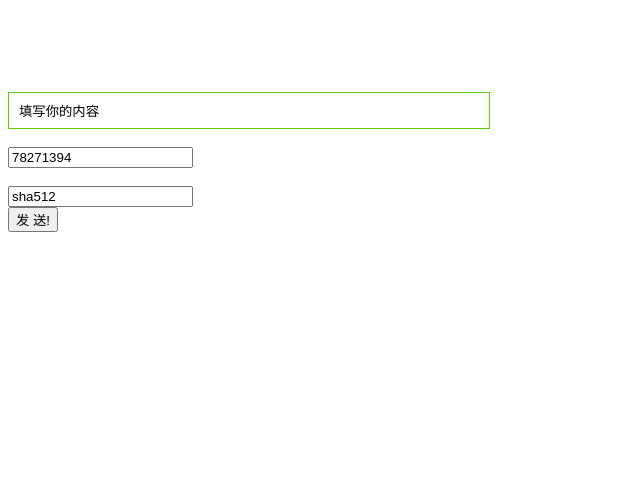
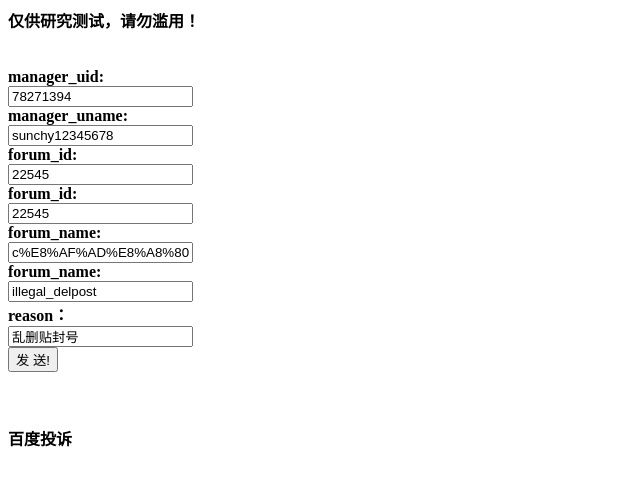
Before and after one commit to xym5366/xym5366, a plain HTML site: page index.html in a window 1280 px wide. Shown: the whole page, without its empty margins (0-640 px from the left). Drawn offline with Linux system fonts and the light colour scheme.

Commit message:
Update index.html

```diff
--- a/index.html
+++ b/index.html
@@ -18,7 +18,7 @@
  	}
  </style>
 </head>
-<body style="color: white">
+<body style="color: black">
 
 <b>仅供研究测试，请勿滥用！</b>
 <br />
@@ -26,12 +26,28 @@
 <br />
 <!--新消息提交和按钮-->
 <form id="myForm">
-	<b>发送内容：</b><br />
-  <input id="body" value="填写你的内容"><br />
-  <b>manager_uid:</b><br />
-  <input id="manager_uid" value="78271394"><br />
-  <b>manager_uname:</b><br />
-  <input id="hash" value="sha512"><br />
+
+<b>manager_uid:</b><br />
+<input id="manager_uid" value="78271394"><br />
+
+<b>manager_uname:</b><br />
+<input id="manager_uname" value="sunchy12345678"><br />
+
+<b>forum_id:</b><br />
+<input id="forum_id" value="22545"><br />
+
+<b>forum_id:</b><br />
+<input id="forum_id" value="22545"><br />
+
+<b>forum_name:</b><br />
+<input id="forum_name" value="c%E8%AF%AD%E8%A8%80"><br />
+
+<b>forum_name:</b><br />
+<input id="complaint_type" value="illegal_delpost"><br />
+
+<b>reason：</b><br />
+<input id="reason" value="乱删贴封号"><br />
+
   <input type="submit" value="发 送!"><br />
 </form>
 <br /><br /><br />
```
